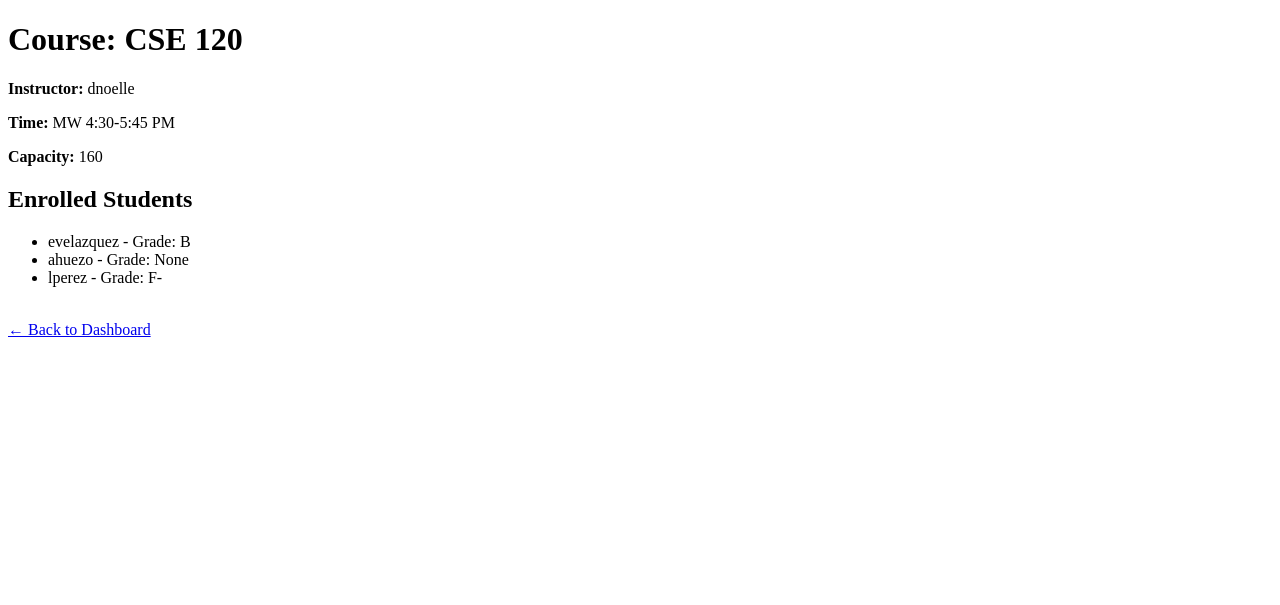
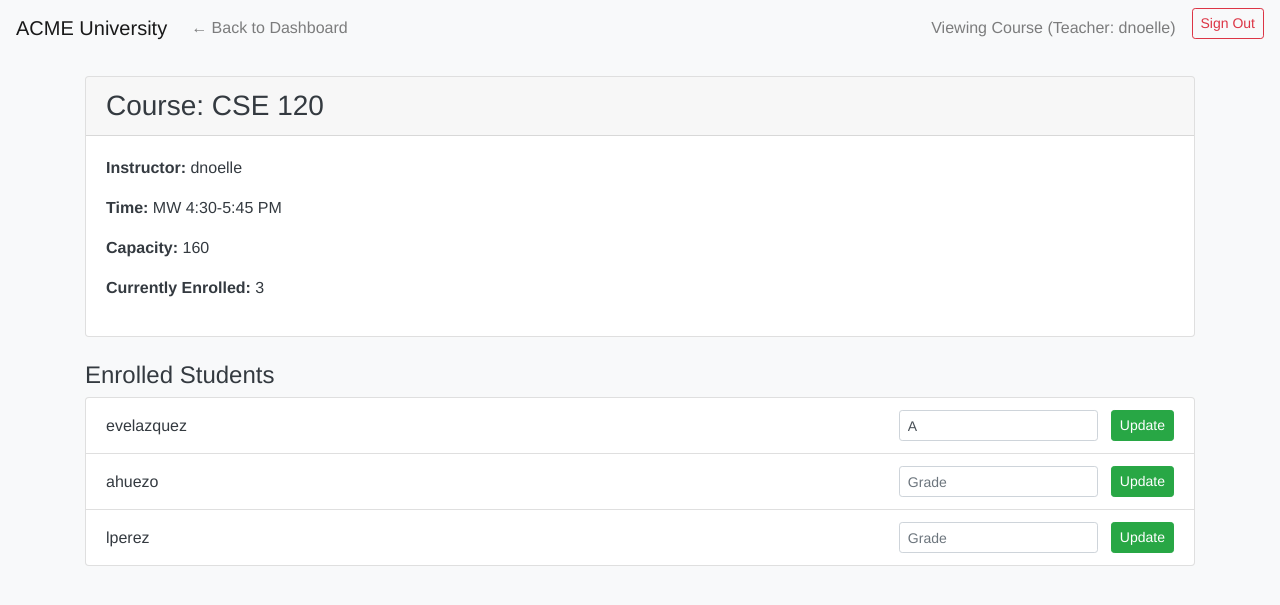
Before and after one commit to emanvela28/CSE108--GP, a Flask app: page /course/1 in a window 1280 px wide. Shown: the top 605 px of the page. Run offline with Flask 3, Linux system fonts and the light colour scheme; a user stored in the database is signed in.

```diff
--- a/app/models.py
+++ b/app/models.py
@@ -9,6 +9,8 @@ class User(UserMixin, db.Model):
     username = db.Column(db.String(150), unique=True, nullable=False)
     password = db.Column(db.String(150), nullable=False)
     role = db.Column(db.String(10), nullable=False)  # 'student', 'teacher', 'admin'
+    full_name = db.Column(db.String(100))  # or whatever length you prefer
+
 
     # Relationships
     enrollments = db.relationship('Enrollment', back_populates='student', lazy=True, cascade='all, delete-orphan')
--- a/app/routes.py
+++ b/app/routes.py
@@ -60,11 +60,16 @@ def student_dashboard():
     all_courses = Course.query.all()
     enrolled_course_ids = [e.course_id for e in current_user.enrollments]
 
+    # 👇 Extract first name from full_name
+    first_name = current_user.full_name.split()[0]
+
     return render_template(
         'student_dashboard.html',
         all_courses=all_courses,
-        enrolled_course_ids=enrolled_course_ids
+        enrolled_course_ids=enrolled_course_ids,
+        first_name=first_name
     )
+
 
 @main.route('/all-classes')
 @login_required
@@ -83,18 +88,18 @@ def enroll(course_id):
         flash("Access denied.", "danger")
         return redirect(url_for('main.login'))
 
-    course = Course.query.get(course_id)
-    if not course or len(course.enrollments) >= course.capacity:
-        flash("Course full or not found.")
+    course = Course.query.get_or_404(course_id)
+    if len(course.enrollments) >= course.capacity:
+        flash("Course is full.", "error")
         return redirect(url_for('main.student_dashboard'))
 
     existing = Enrollment.query.filter_by(user_id=current_user.id, course_id=course.id).first()
     if not existing:
         db.session.add(Enrollment(user_id=current_user.id, course_id=course.id))
         db.session.commit()
-        flash("Enrolled successfully!")
+        flash("Enrolled successfully!", "success")
     else:
-        flash("You are already enrolled in this course.")
+        flash("You are already enrolled in this course.", "warning")
 
     return redirect(url_for('main.student_dashboard'))
 
@@ -109,9 +114,9 @@ def drop(course_id):
     if enrollment:
         db.session.delete(enrollment)
         db.session.commit()
-        flash("Dropped course.")
+        flash("Dropped course successfully.", "success")
     else:
-        flash("You are not enrolled in this course.")
+        flash("You are not enrolled in this course.", "error")
 
     return redirect(url_for('main.student_dashboard'))
 
@@ -129,25 +134,62 @@ def teacher_dashboard():
 
     courses = Course.query.filter_by(teacher_id=current_user.id).all()
 
-    # Annotate with enrollment count
     for course in courses:
         course.enrollment_count = len(course.enrollments)
 
-    return render_template('teacher_dashboard.html', courses=courses)
+    # Extract last name from full_name
+    last_name = current_user.full_name.split()[-1]
+    greeting = f"Welcome, Dr. {last_name}!"
 
+    return render_template('teacher_dashboard.html', courses=courses, greeting=greeting)
+
+
+# adjusted course details
 @main.route('/course/<int:course_id>')
 @login_required
 def course_details(course_id):
-    course = Course.query.get(course_id)
-    if not course or course.teacher_id != current_user.id:
-        flash("Course not found or access denied.", "danger")
+    if current_user.role != 'teacher':
+        flash("Access denied.", "danger")
+        return redirect(url_for('main.login'))
+
+    course = Course.query.get_or_404(course_id)
+
+    if course.teacher_id != current_user.id:
+        flash("You do not have permission to view details for this course.", "danger")
         return redirect(url_for('main.teacher_dashboard'))
 
-    enrolled_students = [enrollment.student for enrollment in course.enrollments]
+    enrollments = Enrollment.query.filter_by(course_id=course.id).all()
 
     return render_template(
         'course_details.html',
         course=course,
         teacher=current_user,
-        students=enrolled_students
+        enrollments=enrollments
     )
+
+# added new route for changing grades
+@main.route('/edit_grade/<int:enrollment_id>', methods=['POST'])
+@login_required
+def edit_grade(enrollment_id):
+    if current_user.role != 'teacher':
+        flash("Access denied.", "danger")
+        return redirect(url_for('main.login'))
+
+    enrollment = Enrollment.query.get_or_404(enrollment_id)
+    course = enrollment.course
+
+    if course.teacher_id != current_user.id:
+        flash("You do not have permission to edit grades for this course.", "danger")
+        return redirect(url_for('main.teacher_dashboard'))
+
+    new_grade = request.form.get('grade')
+
+    enrollment.grade = new_grade
+    try:
+        db.session.commit()
+        flash(f"Grade updated successfully for {enrollment.student.username}.", "success")
+    except Exception as e:
+        db.session.rollback()
+        flash(f"Error updating grade: {str(e)}", "danger")
+
+    return redirect(url_for('main.course_details', course_id=course.id))
--- /dev/null
+++ b/app/static/css/main.css
@@ -0,0 +1,122 @@
+
+body {
+    font-family: 'Helvetica Neue', Helvetica, Arial, sans-serif;
+    background-color: #f8f9fa; /* Light grey background like Bootstrap default */
+    padding-top: 56px; /* Adjust if using a fixed navbar */
+    color: #343a40; /* Darker text color */
+}
+
+/* Header/Navbar styling (Example) */
+.navbar {
+    margin-bottom: 20px;
+}
+
+/* Container adjustments */
+.container {
+    padding-top: 20px;
+}
+
+/* Login Box Styling */
+.login-box {
+    max-width: 450px;
+    margin: 5rem auto; /* Center vertically and horizontally */
+    background: white;
+    padding: 2rem;
+    border-radius: 0.3rem;
+    box-shadow: 0 0.5rem 1rem rgba(0, 0, 0, 0.1);
+}
+
+.login-box h2 {
+    margin-bottom: 1.5rem;
+    text-align: center;
+    color: #007bff; /* Bootstrap primary color */
+}
+
+/* Dashboard specific styles */
+.dashboard-header {
+    display: flex;
+    justify-content: space-between;
+    align-items: center;
+    padding: 10px 20px;
+    border-bottom: 1px solid #dee2e6; /* Bootstrap border color */
+    background-color: #e9ecef; /* Light background */
+    margin-bottom: 20px;
+}
+
+.dashboard-header h2 {
+    margin: 0;
+    color: #495057; /* Slightly muted color */
+}
+
+/* Table styling */
+.table {
+    margin-top: 20px;
+    box-shadow: 0 0.125rem 0.25rem rgba(0, 0, 0, 0.075);
+}
+
+.table thead th {
+    background-color: #495057; /* Bootstrap primary color */
+    color: white;
+    border-color: #0056b3; /* Darker border for header */
+}
+
+.btn-action {
+    padding: 0.25rem 0.5rem;
+    font-size: 0.875rem;
+    line-height: 1.5;
+    border-radius: 0.2rem;
+}
+
+.btn-enroll {
+    color: #28a745;
+    border: 1px solid #28a745;
+    background-color: transparent;
+}
+.btn-enroll:hover {
+    color: white;
+    background-color: #28a745;
+}
+
+.btn-drop {
+    color: #dc3545;
+    border: 1px solid #dc3545;
+    background-color: transparent;
+}
+.btn-drop:hover {
+    color: white;
+    background-color: #dc3545;
+}
+
+/* Flash messages */
+.alert {
+    margin-top: 15px;
+}
+
+.grade-form {
+    display: inline-flex;
+    align-items: center;
+    gap: 5px;
+}
+.grade-input {
+    width: 60px;
+}
+
+.nav-tabs .nav-link {
+    border-bottom-left-radius: 0;
+    border-bottom-right-radius: 0;
+}
+
+.nav-tabs .nav-link.active {
+    color: #495057;
+    background-color: #fff;
+    border-color: #dee2e6 #dee2e6 #fff;
+}
+
+.tab-content {
+    border: 1px solid #dee2e6;
+    border-top: 0;
+    padding: 15px;
+    background-color: #fff;
+    border-bottom-left-radius: 0.25rem;
+    border-bottom-right-radius: 0.25rem;
+}
--- a/app/templates/admin/index.html
+++ b/app/templates/admin/index.html
@@ -1,6 +1,11 @@
 {% extends 'admin/master.html' %}
 
 {% block body %}
+
+<div class="d-flex justify-content-end mt-3 mr-3">
+  <a class="btn btn-outline-danger btn-sm" href="{{ url_for('main.logout') }}">Sign Out</a>
+</div>
+
 <div class="container mt-4">
   <h2>Welcome to the Admin Dashboard 👋</h2>
   <div class="row mt-4">
--- /dev/null
+++ b/app/templates/base.html
@@ -0,0 +1,45 @@
+<!doctype html>
+<html lang="en">
+  <head>
+    <meta charset="utf-8">
+    <meta name="viewport" content="width=device-width, initial-scale=1, shrink-to-fit=no">
+
+    <link rel="stylesheet" href="https://cdn.jsdelivr.net/npm/bootstrap@4.6.2/dist/css/bootstrap.min.css" integrity="sha384-xOolHFLEh07PJGoPkLv1IbcEPTNtaed2xpHsD9ESMhqIYd0nLMwNLD69Npy4HI+N" crossorigin="anonymous">
+
+    <link rel="stylesheet" href="{{ url_for('static', filename='css/main.css') }}">
+
+    <title>{% block title %}ACME University{% endblock %}</title>
+  </head>
+  <body>
+    {% block navbar %}
+    {% endblock %}
+
+    <div class="container">
+        {% with messages = get_flashed_messages(with_categories=true) %}
+            {% if messages %}
+            <div class="row">
+                <div class="col-md-12">
+                    {% for category, message in messages %}
+                    <div class="alert alert-{{ category if category in ['success', 'danger', 'warning', 'info'] else 'secondary' }} alert-dismissible fade show" role="alert">
+                        {{ message }}
+                        <button type="button" class="close" data-dismiss="alert" aria-label="Close">
+                        <span aria-hidden="true">&times;</span>
+                        </button>
+                    </div>
+                    {% endfor %}
+                </div>
+            </div>
+            {% endif %}
+        {% endwith %}
+
+        {% block content %}
+        {% endblock %}
+    </div>
+
+    <script src="https://cdn.jsdelivr.net/npm/jquery@3.5.1/dist/jquery.slim.min.js" integrity="sha384-DfXdz2htPH0lsSSs5nCTpuj/zy4C+OGpamoFVy38MVBnE+IbbVYUew+OrCXaRkfj" crossorigin="anonymous"></script>
+    <script src="https://cdn.jsdelivr.net/npm/bootstrap@4.6.2/dist/js/bootstrap.bundle.min.js" integrity="sha384-Fy6S3B9q64WdZWQUiU+q4/2Lc9npb8tCaSX9FK7E8HnRr0Jz8D6OP9dO5Vg3Q9ct" crossorigin="anonymous"></script>
+
+    {% block scripts %}
+    {% endblock %}
+  </body>
+</html>
--- a/app/templates/course_details.html
+++ b/app/templates/course_details.html
@@ -1,26 +1,59 @@
-<!DOCTYPE html>
-<html>
-<head>
-    <title>{{ course.name }} Details</title>
-</head>
-<body>
-    <h1>Course: {{ course.name }}</h1>
+{% extends "base.html" %}
+
+{% block title %}{{ course.name }} Details{% endblock %}
+
+{% block navbar %}
+<nav class="navbar navbar-expand-lg navbar-light bg-light fixed-top">
+  <a class="navbar-brand" href="#">ACME University</a>
+   <div class="collapse navbar-collapse" id="navbarNav">
+     <ul class="navbar-nav mr-auto">
+        <li class="nav-item">
+         <a class="nav-link" href="{{ url_for('main.teacher_dashboard') }}">← Back to Dashboard</a>
+        </li>
+     </ul>
+     <ul class="navbar-nav ml-auto">
+      <li class="nav-item">
+        <span class="navbar-text mr-3">
+          Viewing Course (Teacher: {{ teacher.username }})
+        </span>
+      </li>
+      <li class="nav-item">
+        <a class="btn btn-outline-danger btn-sm" href="{{ url_for('main.logout') }}">Sign Out</a>
+      </li>
+    </ul>
+  </div>
+</nav>
+{% endblock %}
+
+{% block content %}
+<div class="card">
+    <div class="card-header">
+        <h3 class="mb-0">Course: {{ course.name }}</h3>
+    </div>
+    <div class="card-body">
         <p><strong>Instructor:</strong> {{ teacher.username }}</p>
         <p><strong>Time:</strong> {{ course.time }}</p>
         <p><strong>Capacity:</strong> {{ course.capacity }}</p>
+        <p><strong>Currently Enrolled:</strong> {{ enrollments | length }}</p>
+    </div>
+</div>
 
-    <h2>Enrolled Students</h2>
-    {% if students %}
-        <ul>
-        {% for student in students %}
-            <li>{{ student.username }} - Grade: {{ student.enrollments[0].grade }}</li>
+
+<h4 class="mt-4">Enrolled Students</h4>
+{% if enrollments %}
+    <ul class="list-group">
+    {% for enrollment in enrollments %}
+         <li class="list-group-item d-flex justify-content-between align-items-center">
+            <span>{{ enrollment.student.username }}</span>
+            <form method="POST" action="{{ url_for('main.edit_grade', enrollment_id=enrollment.id) }}" class="grade-form form-inline ml-3">
+                <label for="grade-{{ enrollment.id }}" class="sr-only">Grade:</label> <input type="text" id="grade-{{ enrollment.id }}" name="grade" value="{{ enrollment.grade if enrollment.grade is not none else '' }}" class="form-control form-control-sm grade-input mr-2" placeholder="Grade">
+                <button type="submit" class="btn btn-success btn-sm">Update</button>
+            </form>
+        </li>
     {% endfor %}
     </ul>
 {% else %}
-        <p>No students enrolled.</p>
+    <p class="text-muted">No students are currently enrolled in this course.</p>
 {% endif %}
 
-    <br>
-    <a href="{{ url_for('main.teacher_dashboard') }}">← Back to Dashboard</a>
-</body>
-</html>
+{% endblock %}
```
Also changed, not shown: app/templates/admin_dashboard.html (deleted, +0 -11 lines), app/templates/login.html (+20 -54 lines), app/templates/student_dashboard.html (+71 -61 lines), app/templates/teacher_dashboard.html (+36 -31 lines), instance/app.db, 1 other file. Lines whose indentation alone changed are shown as unchanged.
